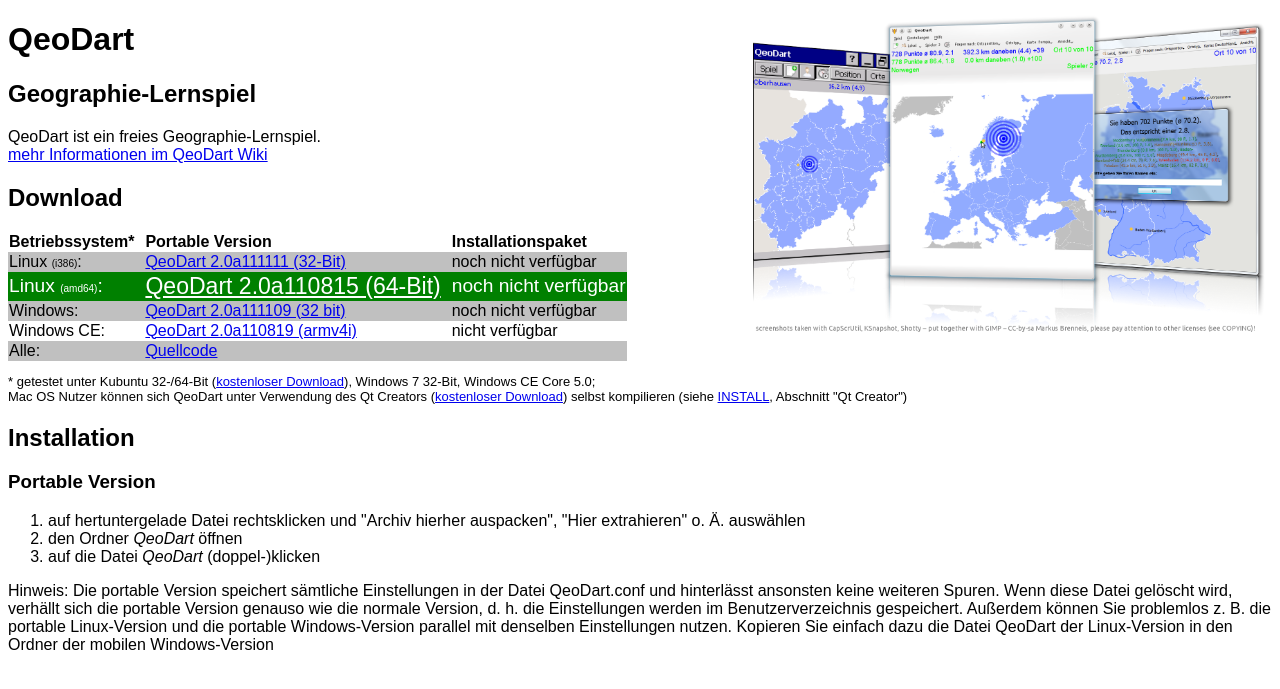
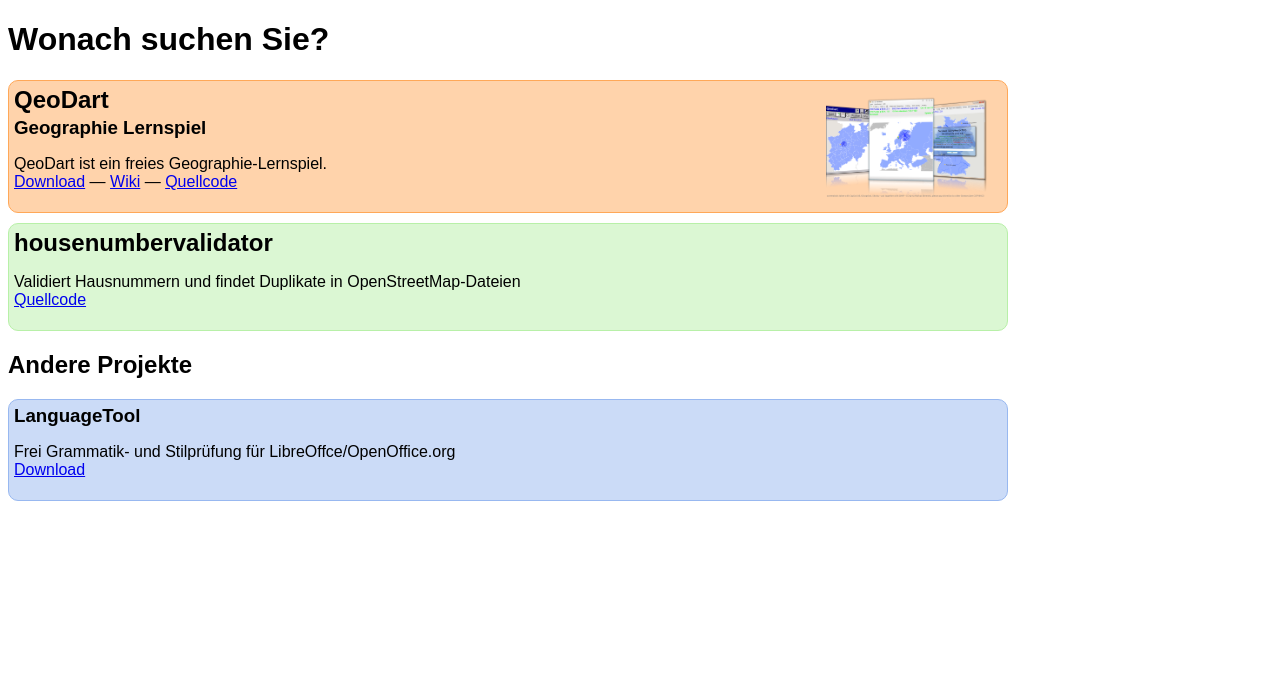
Before and after one commit to gulp21/gulp21.github.com, a PHP site: page /index_de.html in a window 1280 px wide. Shown: the top 689 px of the page. Run offline with PHP 8.4, Linux system fonts and the light colour scheme.

Commit message:
added other projects to index.html moved index.html -> qeodart.html

```diff
--- a/index_de.html
+++ b/index_de.html
@@ -1,10 +1,9 @@
 <!DOCTYPE html>
 <head>
-	<title>QeoDart &ndash; Geographie-Lernspiel</title>
-	<link rel="icon" href="https://github.com/gulp21/QeoDart/raw/master/icons/icon16.png" type="image/png"/>
+	<title>Gulp21s Projekte</title>
 	<link rel="stylesheet" type="text/css" href="style.css" />
 </head>
-<body>
+<body style="max-width:1000px;">
 	<!--[if lt IE 8]>
 	<p style="color:red;font-size:20px;max-width:50%">Ihr Browser ist veraltet, unsicher und langsam!</p>
 	<![endif]-->
@@ -13,67 +12,33 @@
 	Laden Sie sich die <a href="http://www.microsoft.com/windows/internet-explorer/" target="_blank">aktuelle Version des Internet Explorers</a> kostenlos herunter, benutzen Sie einen anderen, kostenlosen Browser, wie z.&nbsp;B. <a href="http://www.mozilla.org/firefox/" target="_blank">Mozilla Firefox</a> oder <a href="http://www.google.com/chrome/" target="_blank">Google Chrome</a>, oder ein anderes Betriebssystem, z.&nbsp;B. das freie <a href="http://ubuntuusers.de" target="_blank">Ubuntu</a>.</p>
 	<![endif]-->
 
-	<a href="qeodart.png"><img src="qeodart.png" alt="Screenshots"/></a>
+	<h1>Wonach suchen Sie?</h1>
 
-	<h1>QeoDart</h1>
-
-	<h2>Geographie-Lernspiel</h2>
+	<div class="bubble" style="border-color:rgb(256,168,88);background-color:rgba(256,168,88,.5)">
+	<h2>QeoDart</h2>
+	<a href="qeodart.png"><img class="smallimg" src="qeodart.png" alt="Screenshots"/></a>
+	<h3>Geographie Lernspiel</h3>
 	<p>
 	QeoDart ist ein freies Geographie-Lernspiel.<br/>
-	<a href="https://github.com/gulp21/QeoDart/wiki">mehr Informationen im QeoDart Wiki</a>
+	<a href="qeodart.html">Download</a> &mdash; <a href="https://github.com/gulp21/QeoDart/wiki">Wiki</a> &mdash; <a href="https://github.com/gulp21/QeoDart">Quellcode</a>
 	</p>
+	</div>
 
-	<h2>Download</h2>
-	<table>
-		<tr>
-			<td>Betriebssystem*</td>
-			<td>Portable Version</td>
-			<td>Installationspaket</td>
-		</tr>
-		<tr id="trLinux32">
-			<td>Linux <span style="font-size:x-small">(i386)</span>:</td>
-			<td><a href="https://github.com/downloads/gulp21/QeoDart/qeodart-2.0a111111-linux-i386-.tar.gz">QeoDart 2.0a111111 (32-Bit)</a></td>
-			<td>noch nicht verf&uuml;gbar</td>
-		</tr>
-		<tr id="trLinux64">
-			<td>Linux <span style="font-size:x-small">(amd64)</span>:</td>
-			<td><a href="https://github.com/downloads/gulp21/QeoDart/qeodart-2.0a150811-linux-amd64.tar.gz">QeoDart 2.0a110815 (64-Bit)</a></td>
-			<td>noch nicht verf&uuml;gbar</td>
-		</tr>
-		<tr id="trWindows">
-			<td>Windows:</td>
-			<td><a href="https://github.com/downloads/gulp21/QeoDart/qeodart-2.0a111109-win32.zip">QeoDart 2.0a111109 (32 bit)</a></td>
-			<td>noch nicht verf&uuml;gbar</td>
-		</tr>
-		<tr>
-			<td>Windows CE:</td>
-			<td><a href="https://github.com/downloads/gulp21/QeoDart/qeodart-2.0a190811-wince-armv4i.zip">QeoDart 2.0a110819 (armv4i)</a></td>
-			<td>nicht verf&uuml;gbar</td>
-		</tr>
-		<tr>
-			<td>Alle:</td>
-			<td><a href="https://github.com/gulp21/QeoDart">Quellcode</a></td>
-			<td> </td>
-		</tr>
-	</table>
+	<div class="bubble" style="border-color:rgb(184,240,168);background-color:rgba(184,240,168,.5)">
+	<h2>housenumbervalidator</h2>
+	<p>
+	Validiert Hausnummern und findet Duplikate in OpenStreetMap-Dateien<br/>
+	<a href="https://github.com/gulp21/housenumbervalidator">Quellcode</a>
+	</p>
+	</div>
 
-	<p style="font-size:small">
-	* getestet unter Kubuntu 32-/64-Bit (<a href="http://ubuntuusers.de/" target="_blank">kostenloser Download</a>), Windows 7 32-Bit, Windows CE Core 5.0;<br/>
-	Mac OS Nutzer k&ouml;nnen sich QeoDart unter Verwendung des Qt Creators (<a href="http://qt.nokia.com/downloads" target="_blank">kostenloser Download</a>) selbst kompilieren (siehe <a href="https://github.com/gulp21/QeoDart/blob/master/INSTALL" target="_blank">INSTALL</a>, Abschnitt &quot;Qt Creator&quot;)
+	<h2>Andere Projekte</h2>
+	<div class="bubble" style="border-color:rgb(152,184,240);background-color:rgba(152,184,240,.5)">
+	<h3>LanguageTool</h3>
+	<p>
+	Frei Grammatik- und Stilpr&uuml;fung f&uuml;r LibreOffce/OpenOffice.org<br/>
+	<a href="http://languagetool.org/">Download</a>
 	</p>
-
-	<h2>Installation</h2>
-	<h3>Portable Version</h3>
-	<ol>
-	<li>auf hertuntergelade Datei rechtsklicken und &quot;Archiv hierher auspacken&quot;, &quot;Hier extrahieren&quot; o.&nbsp;&Auml;. ausw&auml;hlen</li>
-	<li>den Ordner <i>QeoDart</i> &ouml;ffnen</li>
-	<li>auf die Datei <i>QeoDart</i> (doppel-)klicken</li>
-	</ol>
-	<p>
-	Hinweis: Die portable Version speichert s&auml;mtliche Einstellungen in der Datei QeoDart.conf und hinterl&auml;sst ansonsten keine weiteren Spuren. Wenn diese Datei gel&ouml;scht wird, verh&auml;llt sich die portable Version genauso wie die normale Version, d.&nbsp;h. die Einstellungen werden im Benutzerverzeichnis gespeichert. Au&szlig;erdem k&ouml;nnen Sie problemlos z.&nbsp;B. die portable Linux-Version und die portable Windows-Version parallel mit denselben Einstellungen nutzen. Kopieren Sie einfach dazu die Datei QeoDart der Linux-Version in den Ordner der mobilen Windows-Version
-	</p>
-
-
-	<script src="script.js" type="text/javascript"></script>
+	</div>
 
 </body>
--- a/script.js
+++ b/script.js
@@ -1,3 +1,4 @@
+if(window.location.href.indexOf("qeodart")>-1) {
 	if(navigator.userAgent.toLowerCase().indexOf("linux")>-1) {
 		if(navigator.userAgent.toLowerCase().indexOf("x86_64")>-1) {
 			document.getElementById("trLinux64").className="highlight";
@@ -10,7 +11,11 @@
 	} else if(navigator.userAgent.toLowerCase().indexOf("win")>-1) {
 		document.getElementById("trWindows").className="highlight";
 	}
+}
 
-if(navigator.language.indexOf("de")>-1 && window.location.href.indexOf("index_de")==-1) {
+if(navigator.language.indexOf("de")>-1 && window.location.href.indexOf("_de")==-1) {
+	if(window.location.href.indexOf(".html")==-1)
 		window.location="index_de.html";
+	else
+		window.location=window.location.href.substr(0,window.location.href.length-5)+"_de.html";
 }
--- a/style.css
+++ b/style.css
@@ -26,22 +26,58 @@
 }
 
 img {
-	float:right;
-	max-width:40%;
 	-moz-transition-duration: .5s;
 	-webkit-transition-duration: .5s;
 	-ms-transition-duration: .5s;
 	transition-duration: .5s;
+	border: 0px;
+}
+
+#dartimg {
+	float:right;
+	max-width:40%;
 	position: absolute;
 	right: 15px;
 	top: 15px;
-	border: 0px;
 }
 
-img:hover {
-	max-width:80%;
+#dartimg:hover {
 	-moz-transition: max-width 2s ease-in .2s;
 	-webkit-transition: max-width 2s ease-in .2s;
 	-ms-transition: max-width 2s ease-in .2s;
 	transition: max-width 2s ease-in .2s;
+	max-width:80%;
 }
+
+.smallimg {
+	float:right;
+	max-height:100px;
+	-moz-transition-duration: .5s;
+	-webkit-transition-duration: .5s;
+	-ms-transition-duration: .5s;
+	transition-duration: .5s;
+	position: relative;
+	right: 15px;
+	top: -20px;
+	border: 0px;
+}
+
+.smallimg:hover {
+	-moz-transition: max-height 2s ease-in .2s;
+	-webkit-transition: max-height 2s ease-in .2s;
+	-ms-transition: max-height 2s ease-in .2s;
+	transition: max-height 2s ease-in .2s;
+	max-height: 400px;
+}
+
+.bubble {
+	border: 1px solid black;
+	border-radius: 10px;
+	padding: 5px;
+	margin-bottom: 10px;
+}
+
+.bubble > h2, .bubble > h3, .bubble > h4 {
+	margin-top: 0px;
+	margin-bottom: 3px;
+}
```
Also changed, not shown: index.html (+22 -56 lines), qeodart.html (added, +81 -0 lines), qeodart_de.html (added, +79 -0 lines). Lines whose indentation alone changed are shown as unchanged.
